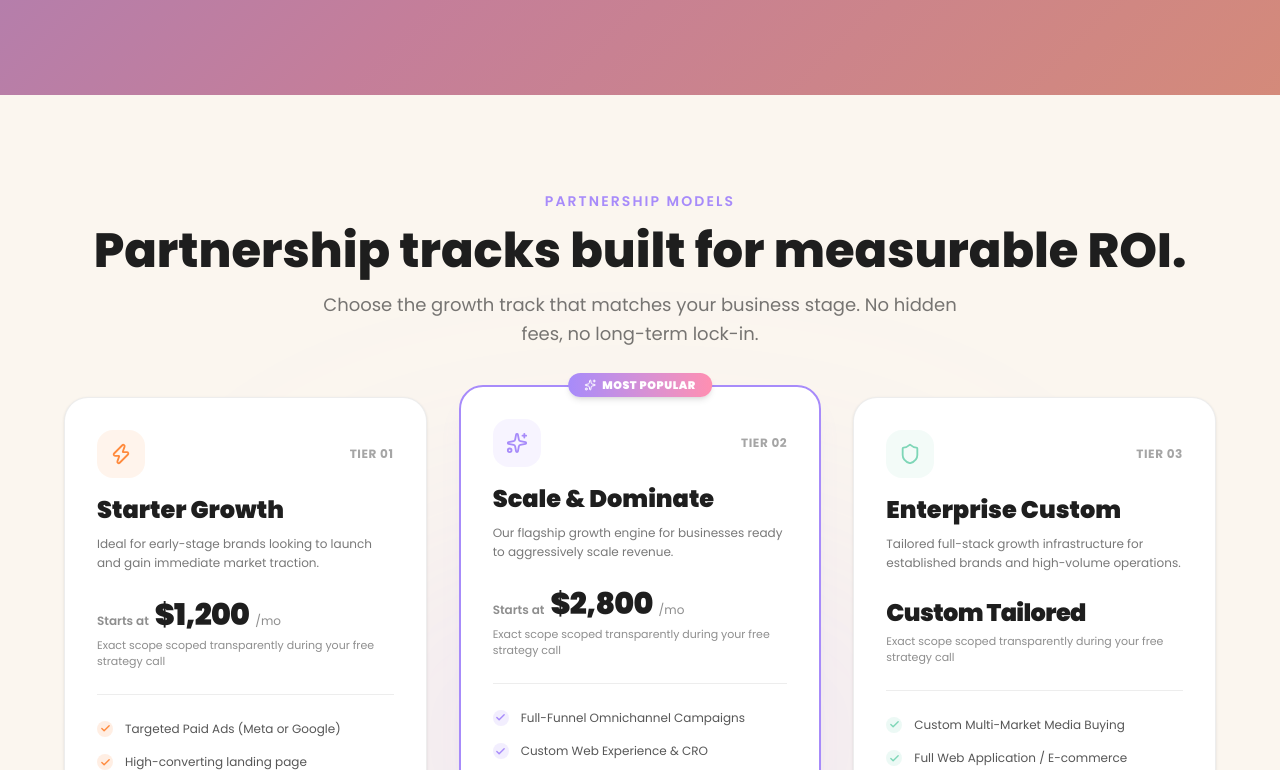
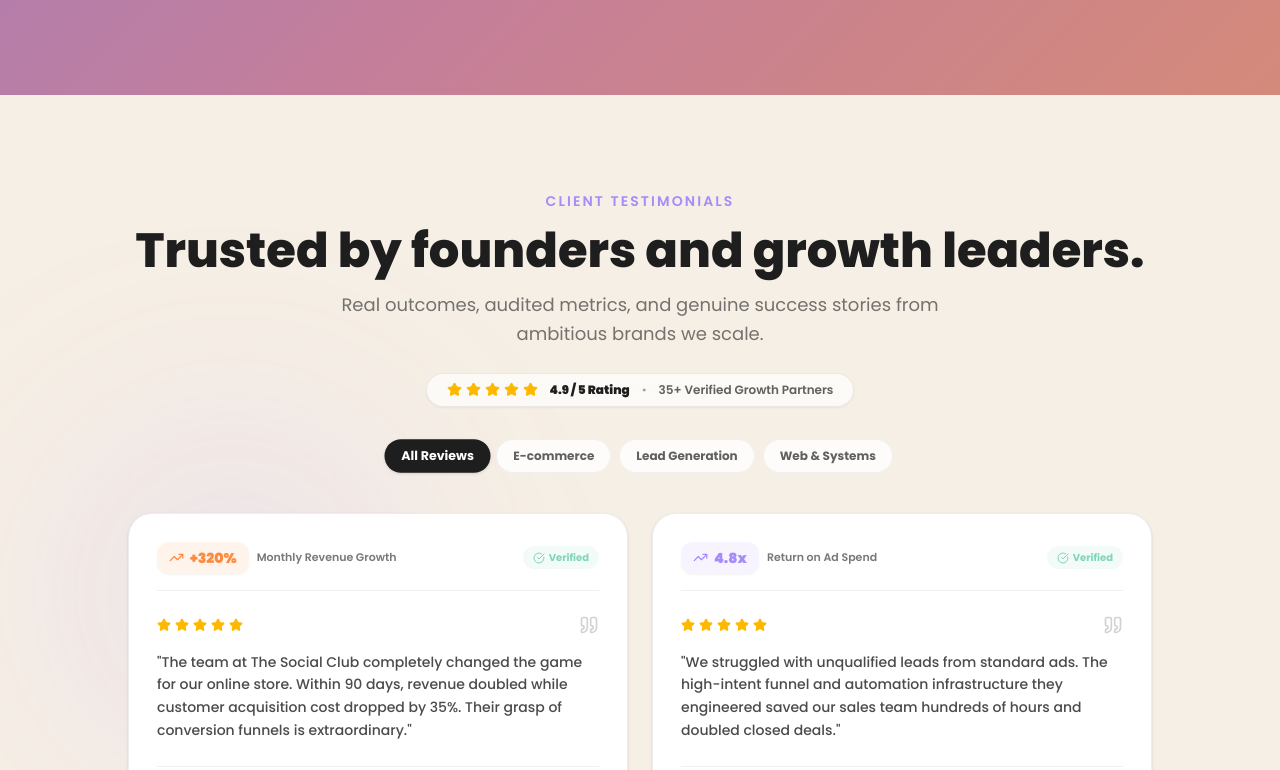
Before and after one commit to socialtheclub3-cmd/The-Social-Club, a React (Vite) app: page / in a window 1280 px wide. Shown: the part 8190-8960 px from the top of the page. Built offline with nearby package versions, Linux system fonts and the light colour scheme; no server answers.

Commit message:
Update Home.tsx

```diff
--- a/src/pages/Home.tsx
+++ b/src/pages/Home.tsx
@@ -10,7 +10,7 @@ import Process from '../components/sections/Process';
 import WhyUs from '../components/sections/WhyUs';
 import FeaturedProject from '../components/sections/FeaturedProject';
 import About from '../components/sections/About';
-// import Testimonials from '../components/sections/Testimonials';
+import Testimonials from '../components/sections/Testimonials';
 import Pricing from '../components/sections/Pricing';
 import FAQ from '../components/sections/FAQ';
 import FinalCTA from '../components/sections/FinalCTA';
@@ -32,7 +32,7 @@ const Home: React.FC = () => {
       <WhyUs />
       <FeaturedProject />
       <About />
-      {/* <Testimonials /> */}
+      <Testimonials />
       <Pricing />
       <FAQ />
       <FinalCTA />
```
